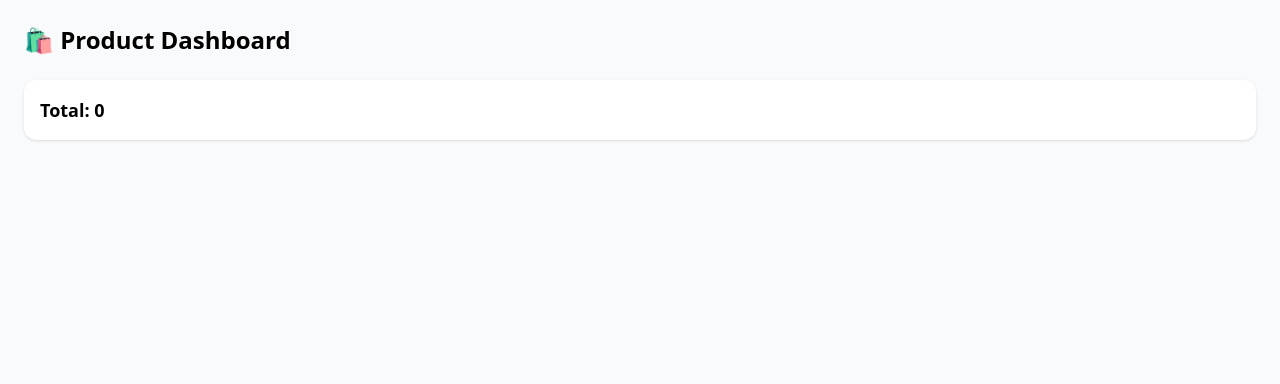
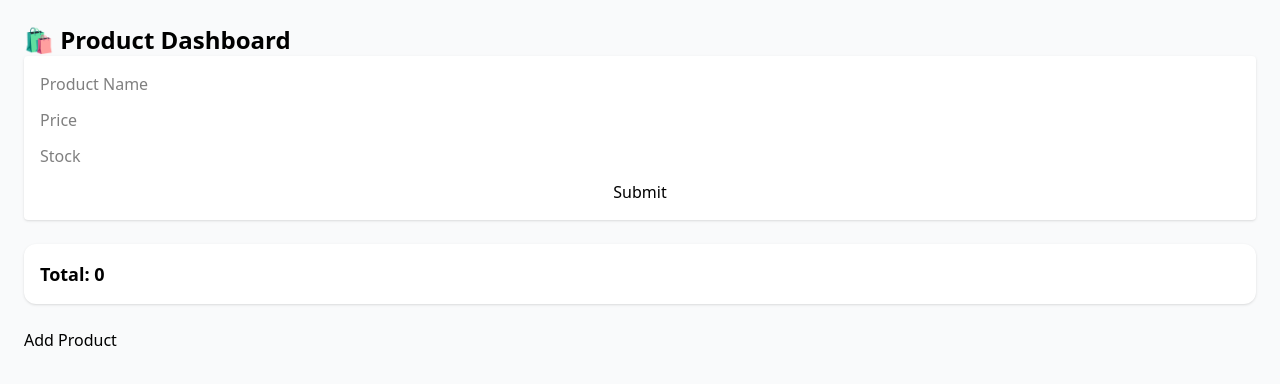
Before and after one commit to tara-parham/dashboard-project, a React app: page /add in a window 1280 px wide. Shown: the top 384 px of the page. Built offline with nearby package versions, Linux system fonts and the light colour scheme; the HTML template or start-up script is replaced by a standard one.

Commit message:
created add product form and it adds to product context

```diff
--- a/src/App.jsx
+++ b/src/App.jsx
@@ -1,3 +1,4 @@
+import { Link } from "react-router-dom";
 import "./App.css";
 import TotalSummary from "./components/TotalSummary";
 import ProductProvider from "./context/ProductContext";
@@ -7,9 +8,12 @@ function App() {
   return (
     <ProductProvider>
       <section className="p-6 bg-gray-50 min-h-screen space-y-6">
-        <h1 className="text-2xl font-bold">🛍️ Product Dashboard</h1>
+        <Link to="/">
+          <h1 className="text-2xl font-bold">🛍️ Product Dashboard</h1>
+        </Link>
         <AppRoutes />
         <TotalSummary />
+        <Link to="/add">Add Product</Link>
       </section>
     </ProductProvider>
   );
--- /dev/null
+++ b/src/components/AddProduct.jsx
@@ -0,0 +1,77 @@
+import { useContext, useState } from "react";
+import { ProductContext } from "../context/ProductContext";
+
+export default function AddProduct() {
+  //context
+  const { products, setProducts } = useContext(ProductContext);
+  //state
+  const [form, setForm] = useState({
+    name: "",
+    price: "",
+    stock: "",
+  });
+  const [error, setError] = useState({});
+  //function
+  const handleSubmit = (e) => {
+    e.preventDefault();
+    const errorMessage = validate();
+    setError(errorMessage);
+    if (Object.keys(errorMessage).length > 0) return;
+    //create new product
+    const newProduct = {
+      id: Date.now(),
+      name: form.name,
+      price: Number(form.price),
+      stock: Number(form.stock),
+      count: 0,
+    };
+    setProducts([...products, newProduct]);
+    setForm({
+      name: "",
+      price: "",
+      stocke: "",
+    });
+  };
+  const handleChange = (e) => {
+    const { name, value } = e.target;
+    setForm({ ...form, [name]: value });
+  };
+  const validate = () => {
+    const newError = {};
+    //validation
+    if (!form.name.trim()) newError.name = "Name is required";
+    if (Number(form.price) <= 0) newError.price = "Price must be positive";
+    if (Number(form.stock) <= 0) newError.stock = "Stock must be positive";
+    return newError;
+  };
+  //return
+  return (
+    <form
+      className="flex flex-col gap-3 p-4 bg-white shadow rounded"
+      onSubmit={handleSubmit}
+    >
+      <input
+        name="name"
+        value={form.name}
+        onChange={handleChange}
+        placeholder="Product Name"
+      />
+      {error.name && <p className="text-red-500">{error.name}</p>}
+      <input
+        name="price"
+        value={form.price}
+        onChange={handleChange}
+        placeholder="Price"
+      />
+      {error.price && <p className="text-red-500">{error.price}</p>}
+      <input
+        name="stock"
+        value={form.stock}
+        onChange={handleChange}
+        placeholder="Stock"
+      />
+      {error.stock && <p className="text-red-500">{error.stock}</p>}
+      <button type="submit">Submit</button>
+    </form>
+  );
+}
--- a/src/components/ProductCard.jsx
+++ b/src/components/ProductCard.jsx
@@ -1,8 +1,6 @@
-import { memo } from "react";
 import { Link } from "react-router-dom";
 
 function ProductCard({ id, name, price }) {
-  console.log("ProductCard rendered:", id);
   return (
     <section className="p-4 border rounded-2xl shadow-md flex flex-col gap-3 bg-white">
       <h2 className="font-semibold text-lg">{name}</h2>
@@ -18,4 +16,4 @@ function ProductCard({ id, name, price }) {
   );
 }
 
-export default memo(ProductCard);
+export default ProductCard;
--- a/src/components/ProductDetail.jsx
+++ b/src/components/ProductDetail.jsx
@@ -12,16 +12,10 @@ export default function ProductDetail() {
   const { count, decrement, increment } = useProductCount(id);
   //variable
   const product = products.find((p) => p.id === Number(id));
-  //useCallback
-  const handleIncrement = useCallback(() => increment(id), [increment, id]);
-  const handleDecrement = useCallback(() => {
-    decrement(id);
-  }, [decrement, id]);
+
   //condition
   if (!product)
     return <h2 className="text-red-600 font-bold">Product not found</h2>;
-  console.log("handleIncrement function:", handleIncrement);
-console.log("handleDecrement function:", handleDecrement);
   //return
   return (
     <section className="p-4 border rounded-2xl shadow-md flex flex-col gap-3 bg-white">
@@ -31,14 +25,14 @@ console.log("handleDecrement function:", handleDecrement);
       <p className="text-sm text-gray-500">🆔 Procut ID: {product.id}</p>
       <div className="flex items-center gap-2">
         <button
-          onClick={handleDecrement}
+          onClick={decrement}
           className="px-2 py-1 bg-red-500 text-white rounded"
         >
           -
         </button>
         <span className="w-8 text-center">{count}</span>
         <button
-          onClick={handleIncrement}
+          onClick={increment}
           className="px-2 py-1 bg-red-500 text-white rounded"
         >
           +
--- a/src/routes/AppRoutes.jsx
+++ b/src/routes/AppRoutes.jsx
@@ -2,20 +2,14 @@ import { Route, Routes } from "react-router-dom";
 import ProductList from "../components/ProductList";
 import ProductDetail from "../components/ProductDetail";
 import { lazy, Suspense } from "react";
+import AddProduct from "../components/AddProduct";
 
 export default function AppRoutes() {
-  const ProductDetail = lazy(() => import("../components/ProductDetail"));
   return (
     <Routes>
       <Route path="/" element={<ProductList />} />
-      <Route
-        path="/product/:id"
-        element={
-          <Suspense fallback={<p>Loading, please wait!</p>}>
-            <ProductDetail />
-          </Suspense>
-        }
-      />
+      <Route path="/product/:id" element={<ProductDetail />} />
+      <Route path="/add" element={<AddProduct />} />
     </Routes>
   );
 }
```
